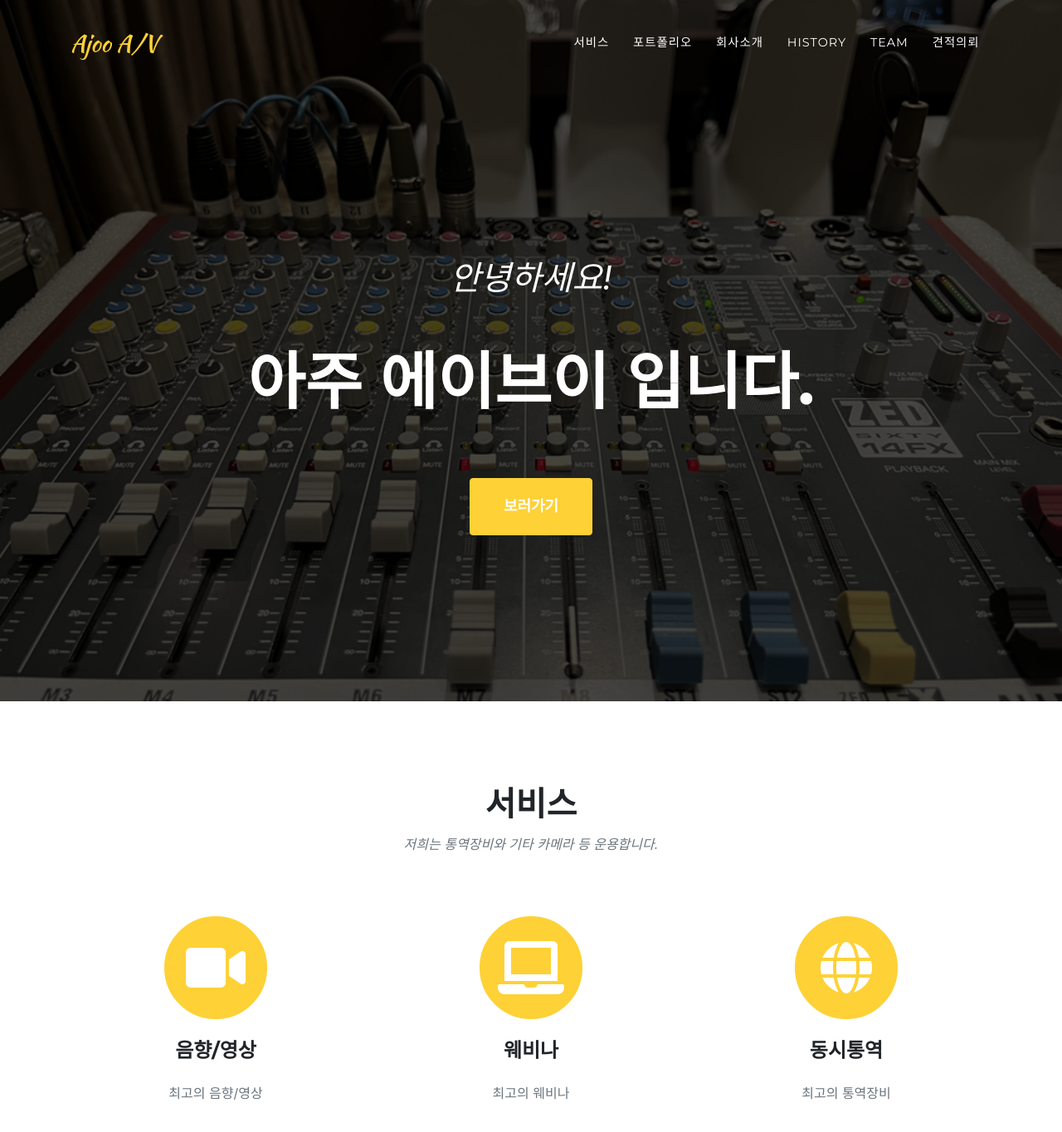
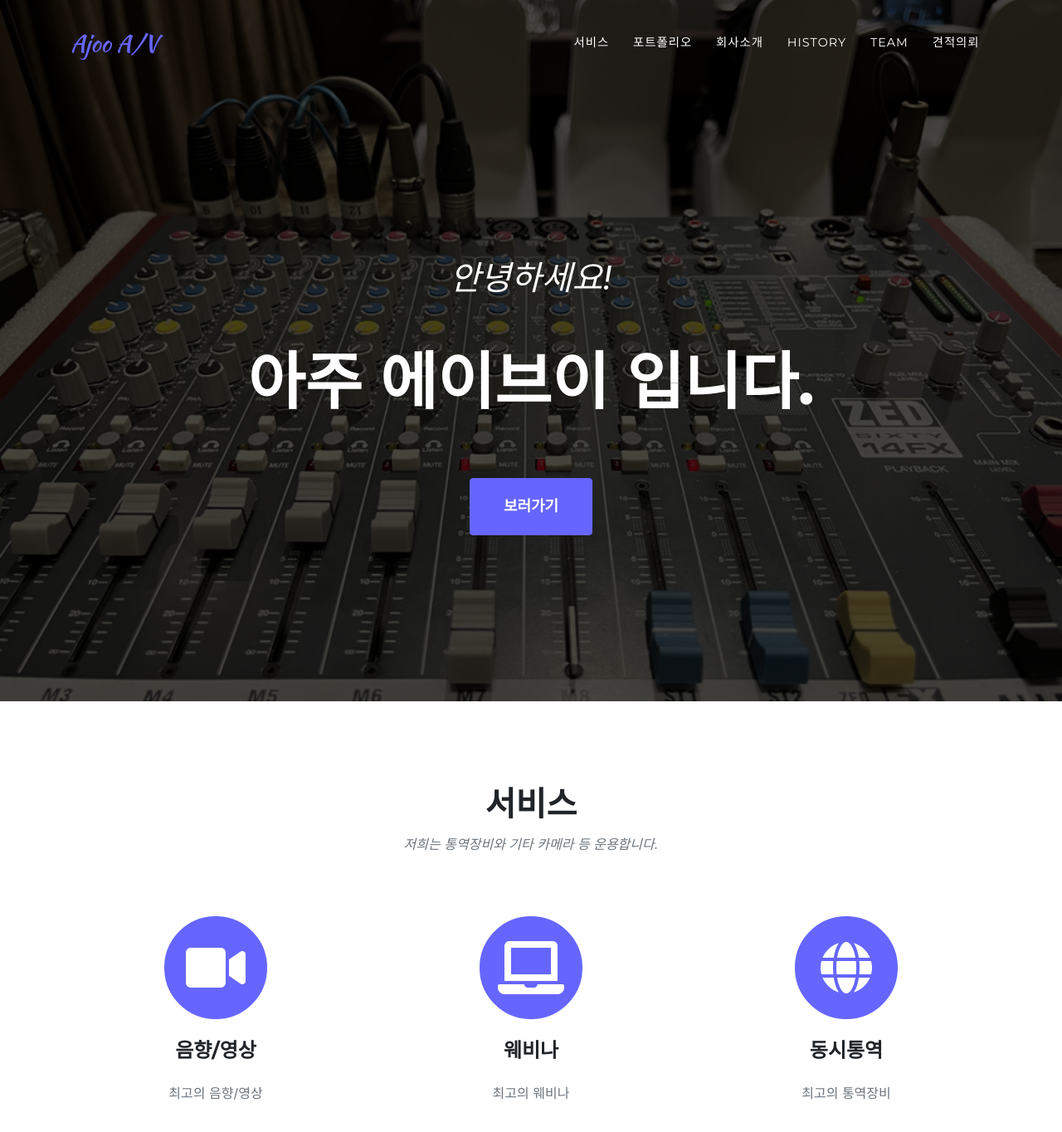
Before and after one commit to hornedllama/ajooav, a Jekyll site: the page built from index.md, in a window 1280 px wide and 1400 px high. Shown: the top 1364 px of the window at 83% size. Built offline with Jekyll 4.4.1, drawn with Linux system fonts in a browser that asks for light colours; some web fonts are replaced.

Commit message:
primary_컬러_#6666ff로변경

```diff
--- a/_includes/nav.html
+++ b/_includes/nav.html
@@ -2,7 +2,7 @@
 <nav
   class="navbar navbar-expand-lg navbar-dark fixed-top"
   id="mainNav"
-  style="background-color: #212529"
+  style="background-color: #f8f9fa"
 >
   <div class="container">
     <a class="navbar-brand js-scroll-trigger" href="{{ site.baseurl }}/#">
--- a/assets/css/agency.scss
+++ b/assets/css/agency.scss
@@ -6,7 +6,7 @@
 @import "base/mixins.scss";
 
 // Custom colors
-$primary: {{ site.data.style.highlight | default: "#fed136" }} !default;
+$primary: {{ site.data.style.highlight | default: "#6666ff" }} !default;
 $white: {{ site.data.style.white | default: "#fff" }} !default;
 $black: {{ site.data.style.black | default: "#000" }} !default;
 
```
